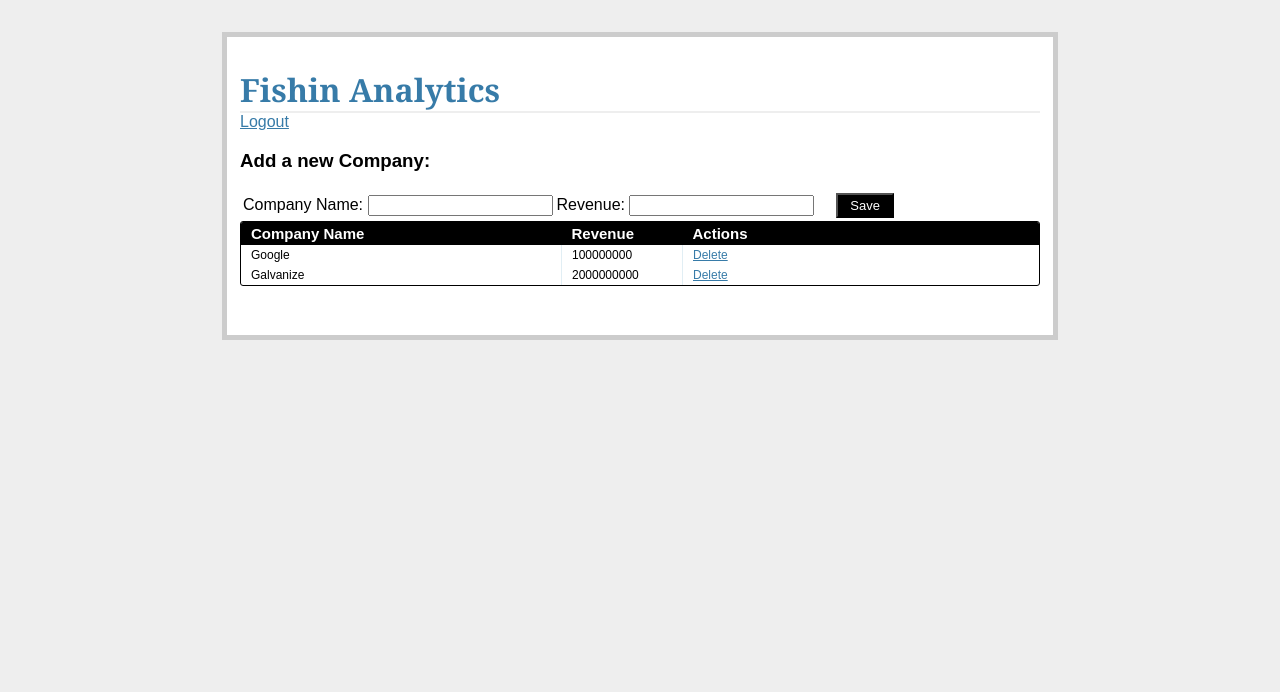
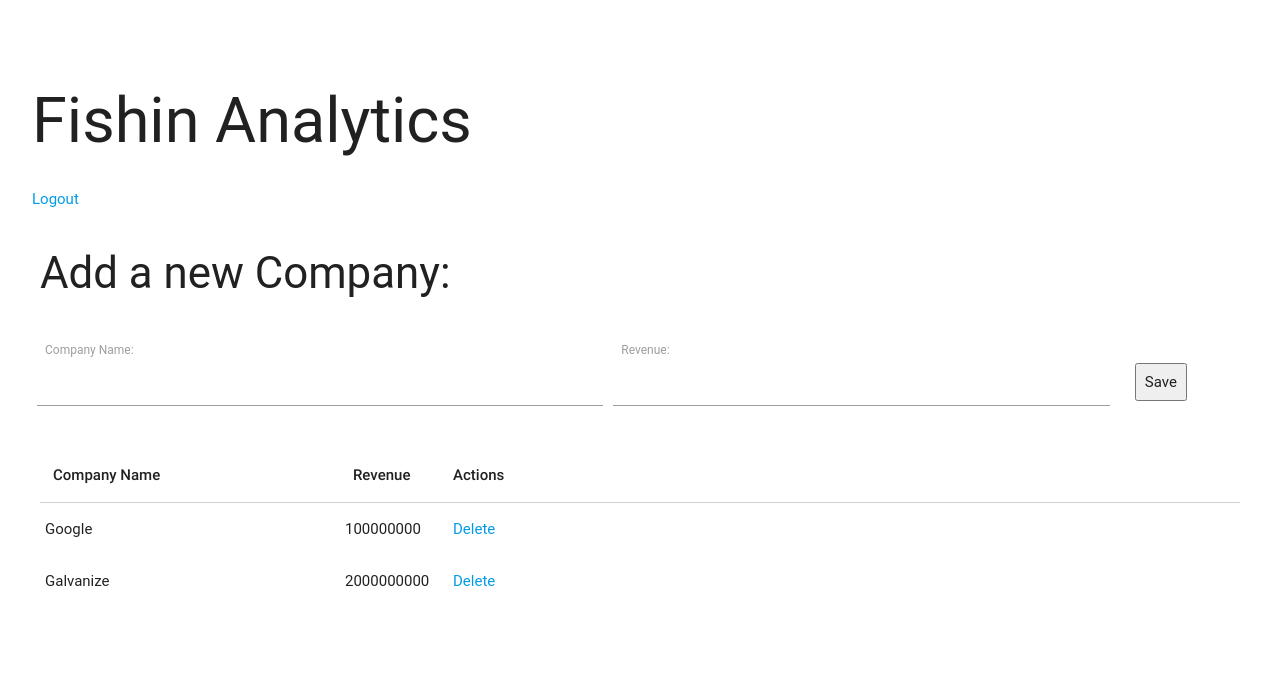
Before and after one commit to DrekStyler/BI_Tool, a Flask app: page /companies/ in a window 1280 px wide. Shown: the top 692 px of the page. Run offline with Flask 2, Linux system fonts and the light colour scheme; data comes from the database, SQL or seed files in the repository; both versions use the stored data as it was after the commit; some libraries are stand-ins or nearby versions; some web fonts are replaced.

Commit message:
styling changes

```diff
--- a/static/css/main.css
+++ b/static/css/main.css
@@ -1,127 +1,3 @@
-body {
-  font-family: sans-serif;
-  background: #eee;
+* {
+  padding: 8px;
 }
-
-a, h1, h2 {
-  color: #377BA8;
-}
-
-h1, h2 {
-  font-family: 'Georgia', serif;
-  margin: 0;
-}
-
-h1 {
-  border-bottom: 2px solid #eee;
-}
-
-h2 {
-  font-size: 1.5em;
-}
-
-.page {
-  margin: 2em auto;
-  width: 50em;
-  border: 5px solid #ccc;
-  padding: 0.8em;
-  background: white;
-}
-
-.entries {
-  list-style: none;
-  margin: 0;
-  padding: 0;
-}
-
-.entries li {
-  margin: 0.8em 1.2em;
-}
-
-.entries li h2 {
-  margin-left: -1em;
-}
-
-.add-task {
-  font-size: 0.9em;
-  border-bottom: 1px solid #ccc;
-}
-.add-task dl {
-  font-weight: bold;
-}
-
-.metanav {
-  text-align: right;
-  font-size: 0.8em;
-  padding: 0.3em;
-  margin-bottom: 1em;
-  background: #fafafa;
-}
-
-.flash {
-  background: #CEE5F5;
-  padding: 0.5em;
-}
-
-.error {
-  background: #F0D6D6;
-  padding: 0.5em;
-}
-
-.datagrid table {
-  border-collapse: collapse;
-  text-align: left;
-  width: 100%;
-}
-
-.datagrid {
-  background: #fff;
-  overflow: hidden;
-  border: 1px solid #000000;
-  border-radius: 3px;
-}
-
-.datagrid table td, .datagrid table th {
-  padding: 3px 10px;
-}
-
-.datagrid table thead th {
-  background-color:#000000;
-  color:#FFFFFF;
-  font-size: 15px;
-  font-weight: bold;
-}
-.datagrid table thead th:first-child {
-  border: none;
-}
-
-.datagrid table tbody td {
-  color: #000000;
-  border-left: 1px solid #E1EEF4;
-  font-size: 12px;
-  font-weight: normal;
-}
-
-.datagrid table tbody .alt td {
-  background: #E1EEF4;
-  color: #000000;
-}
-
-.datagrid table tbody td:first-child {
-  border-left: none;
-}
-
-.datagrid table tbody tr:last-child td {
-  border-bottom: none;
-}
-
-.button {
-  background-color:#000;
-  display:inline-block;
-  color:#ffffff;
-  font-size:13px;
-  padding:3px 12px;
-  margin: 0;
-  text-decoration:none;
-  position:relative;
-}
--- a/templates/_base.html
+++ b/templates/_base.html
@@ -4,6 +4,8 @@
   <head>
     <title>Welcome to FlaskTaskr!!</title>
     <link rel="stylesheet" href="{{ url_for('static', filename='css/main.css') }}">
+    <link rel="stylesheet" href="https://cdnjs.cloudflare.com/ajax/libs/materialize/0.97.8/css/materialize.min.css">
+
   </head>
   <body>
     <div class="page">
--- a/views.py
+++ b/views.py
@@ -1,4 +1,4 @@
-import sqlite3
+import sqlite3, pygal, json
 from functools import wraps
 from flask import Flask, flash, redirect, render_template, request, session, url_for, g
 from forms import AddCompanyForm
@@ -51,9 +51,17 @@ def companies():
     open_companies = [
         dict(name=row[0], revenue=row[1], company_id=row[2]) for row in cur.fetchall()
     ]
-    print(open_companies)
-    print(companies)
     g.db.close()
+    # title = 'Average Revenue'
+    # bar_chart = pygal.Bar(width=1200, height=600, explicit_size=True, title=title, disable_xml_declaration=True)
+    # html = """
+    #         <h3>%s<//h3>
+    #           <div>
+    #              %s
+    #          </div>
+    #     </html>
+    #     """ % (title, bar_chart.render())
+    # return html
     return render_template(
         'companies.html',
         form=AddCompanyForm(request.form),
```
Also changed, not shown: fishin_Analytics.db, 1 other file.
